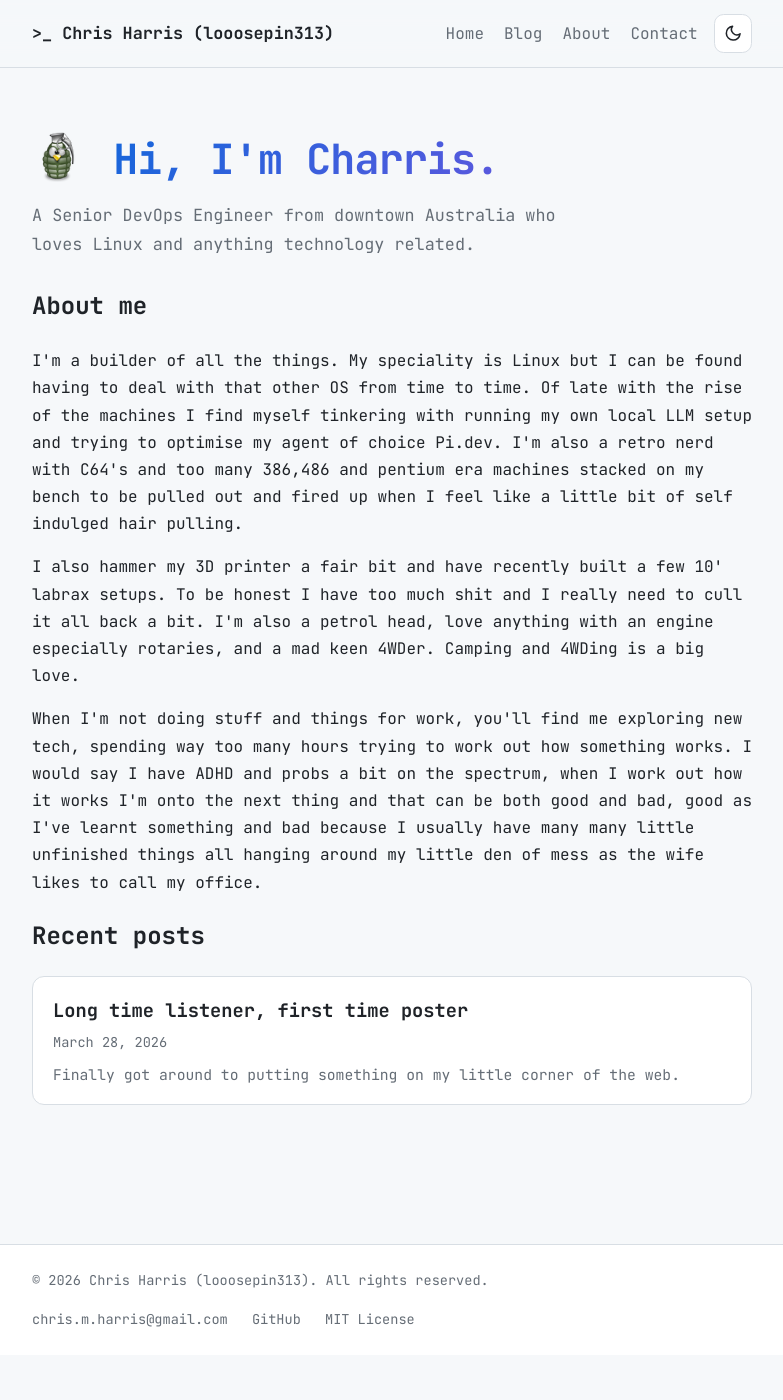
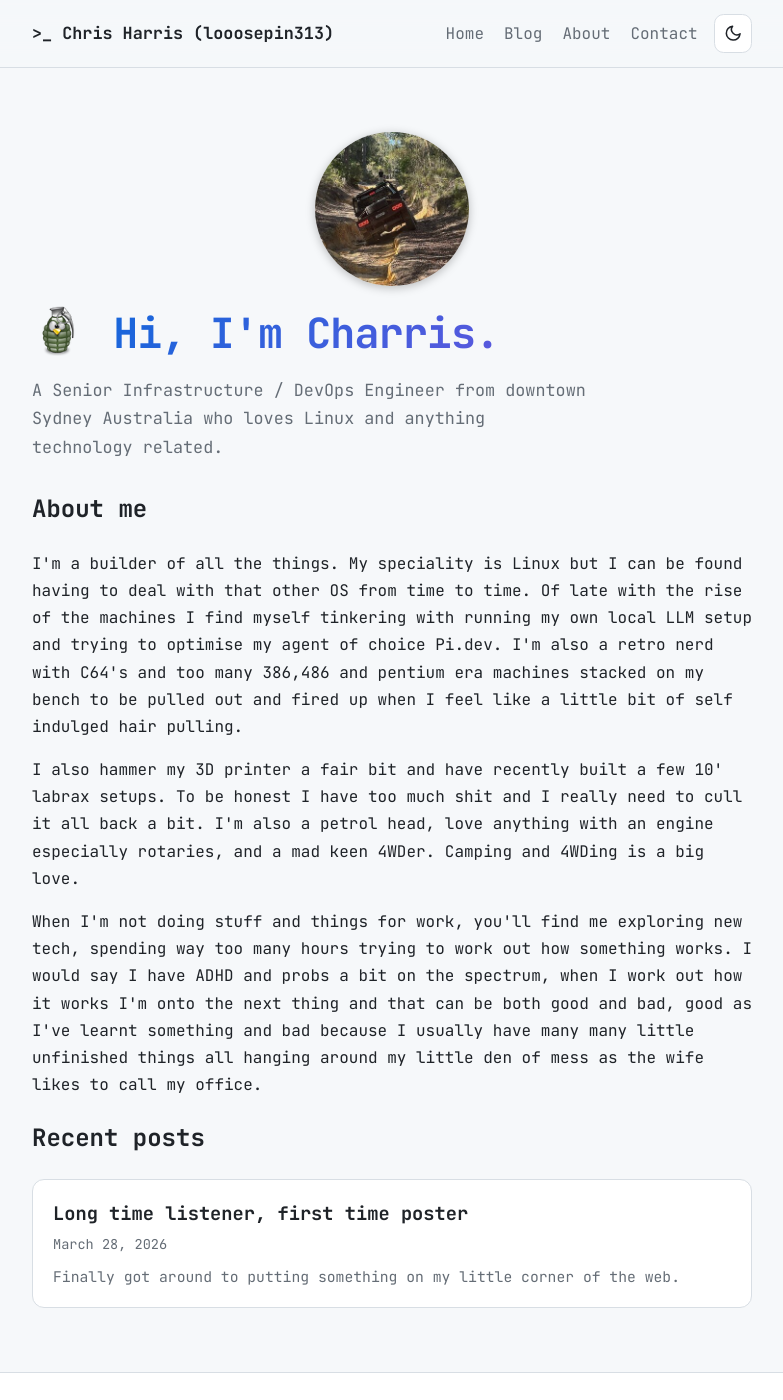
Before and after one commit to loosepin313/loosepin313.github.io, a Jekyll site: the page built from index.md, in a window 1280 px wide and 1400 px high. Shown: the whole window, without its empty margins (248-1031 px from the left). Built offline with Jekyll 4.4.1, drawn with Linux system fonts in a browser that asks for light colours.

Commit message:
Add circular profile image to hero, Facebook-style

```diff
--- a/assets/css/style.css
+++ b/assets/css/style.css
@@ -249,6 +249,16 @@ main.container {
     padding: 1.5rem 0 0.5rem;
 }
 
+.hero .profile-img {
+    display: block;
+    width: clamp(96px, 12vw, 160px);
+    height: auto;
+    margin: 0 auto 1.25rem;
+    border-radius: 50%;
+    object-fit: cover;
+    box-shadow: 0 2px 10px rgba(0, 0, 0, 0.25);
+}
+
 .hero h1 .hero-logo {
     height: 1.2em;
     width: auto;
--- a/index.md
+++ b/index.md
@@ -4,8 +4,9 @@ title: Home
 ---
 
 <section class="hero">
+    <img class="profile-img" src="/assets/images/crh313-320.jpg" alt="Charris" width="320" height="320">
     <h1><img class="hero-logo" src="/assets/images/loosepin313-64.png" alt="" width="64" height="64"> Hi, I'm Charris.</h1>
-    <p class="lede">A Senior DevOps Engineer from downtown Australia who loves Linux and anything technology related.</p>
+    <p class="lede">A Senior Infrastructure / DevOps Engineer from downtown Sydney Australia who loves Linux and anything technology related.</p>
 </section>
 
 <section>
```
Also changed, not shown: assets/images/crh313-320.jpg (added), assets/images/crh313.jpg (added).
